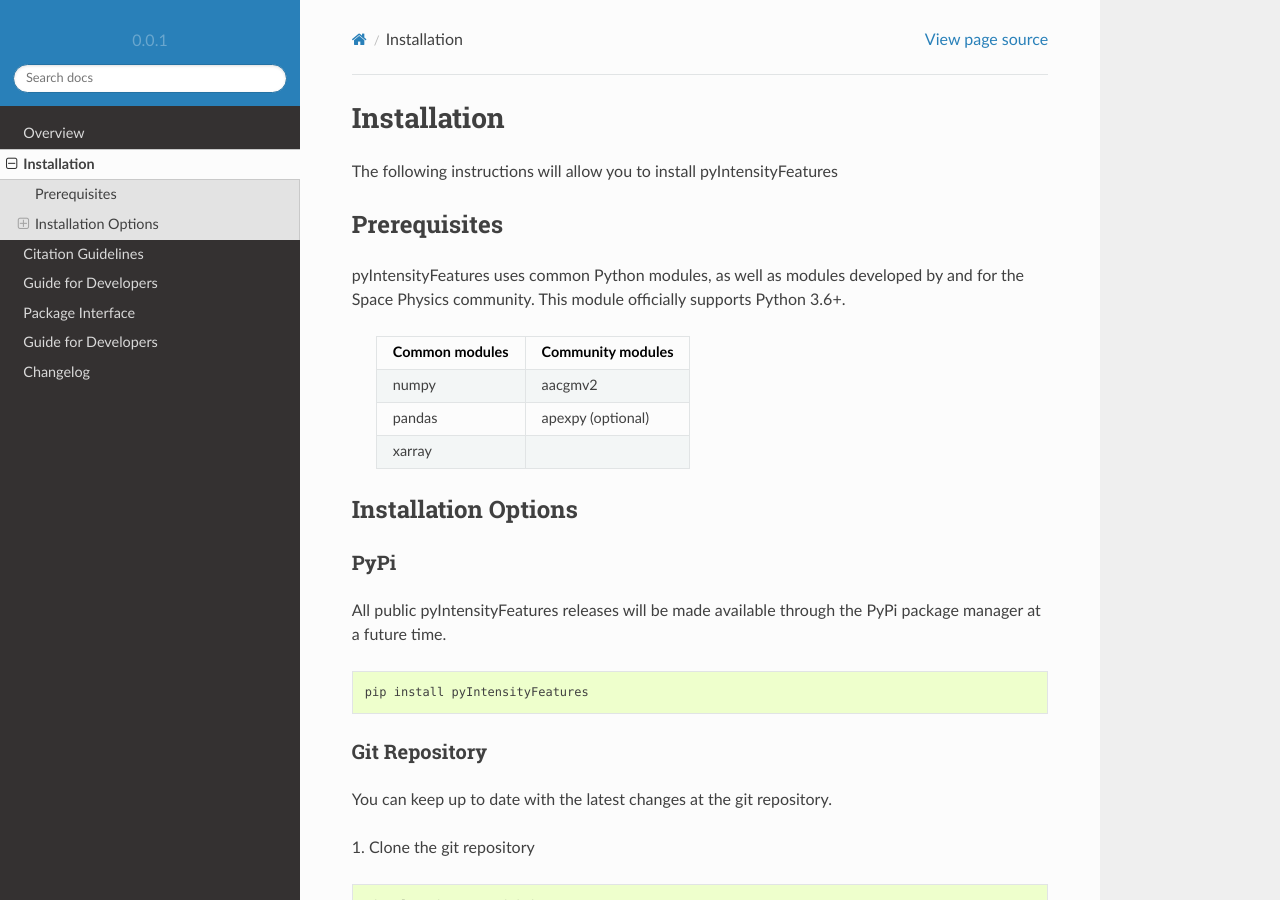
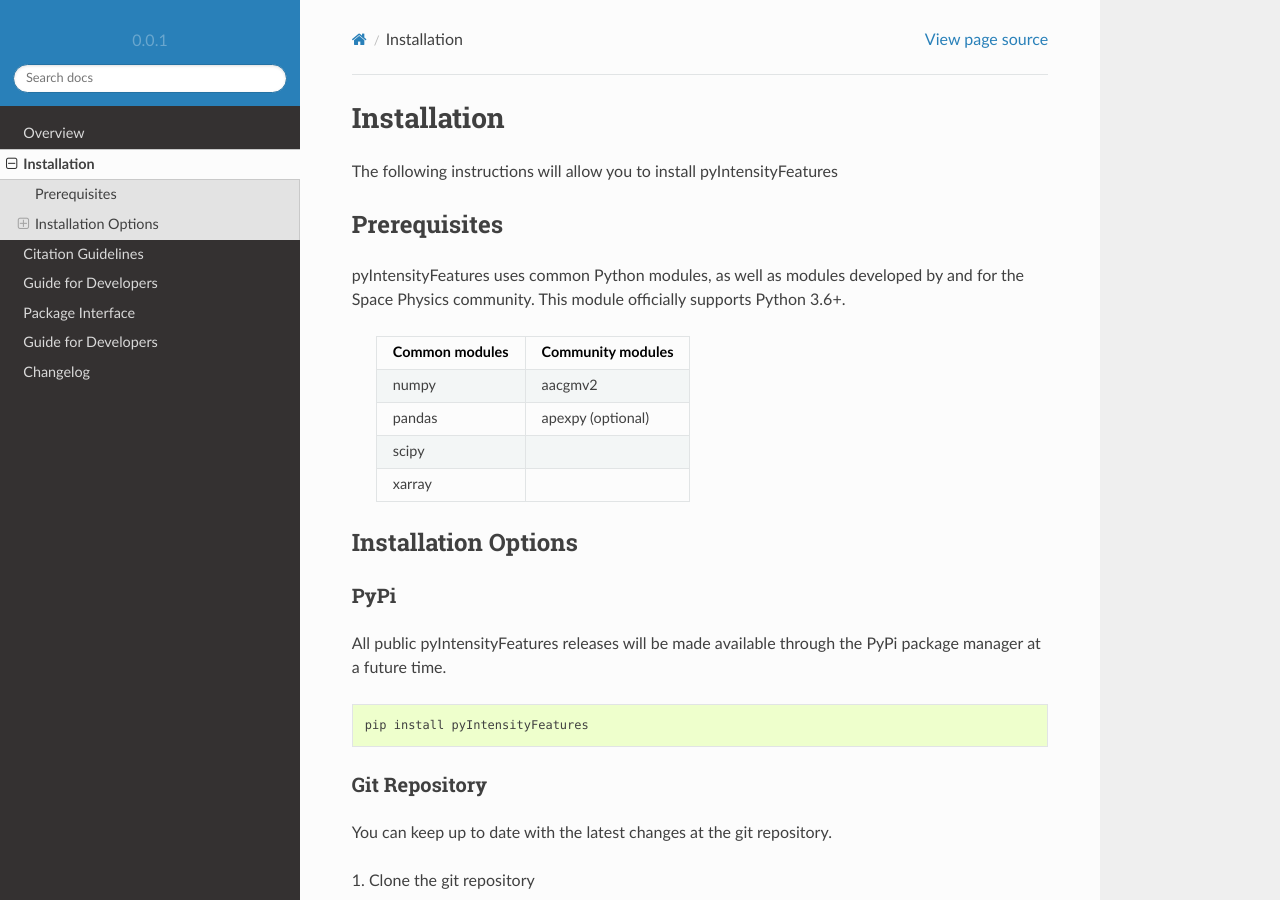
Before and after one commit to aburrell/pyIntensityFeatures, a Sphinx documentation site: the page built from docs/installation.rst, in a window 1280 px wide and 900 px high. Built offline with Sphinx 7.4.7 and the Read the Docs theme 2.0.0, drawn with Linux system fonts in a browser that asks for light colours; pages that are not in the unit, such as notebooks, are missing from menus; the version number is read from the project's files by our own code.

Commit message:
DOC: updated requirements

```diff
--- a/docs/installation.rst
+++ b/docs/installation.rst
@@ -20,6 +20,7 @@ Python 3.6+.
  ============== =================
   numpy         aacgmv2
   pandas        apexpy (optional)
+  scipy
   xarray
  ============== =================
 
```
Also changed, not shown: README.md (+1 -0 lines).
